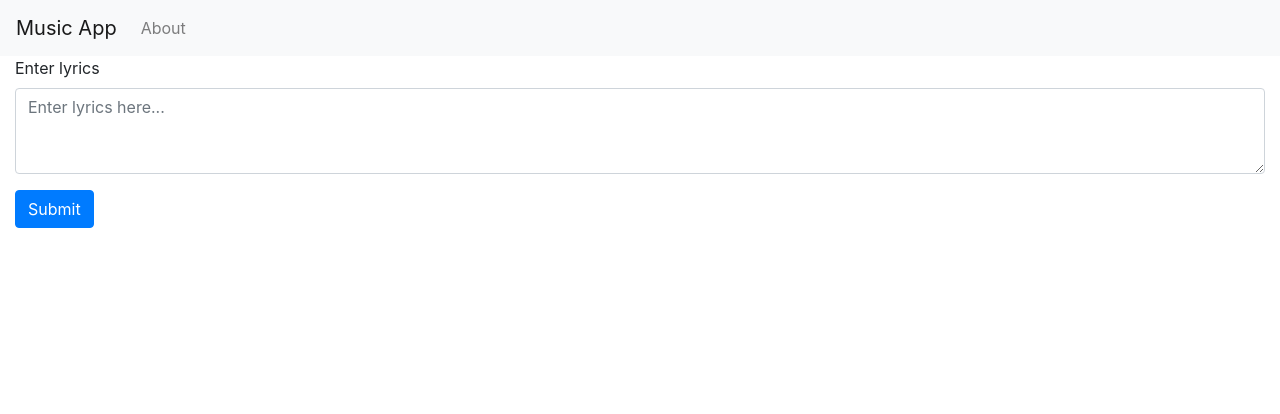
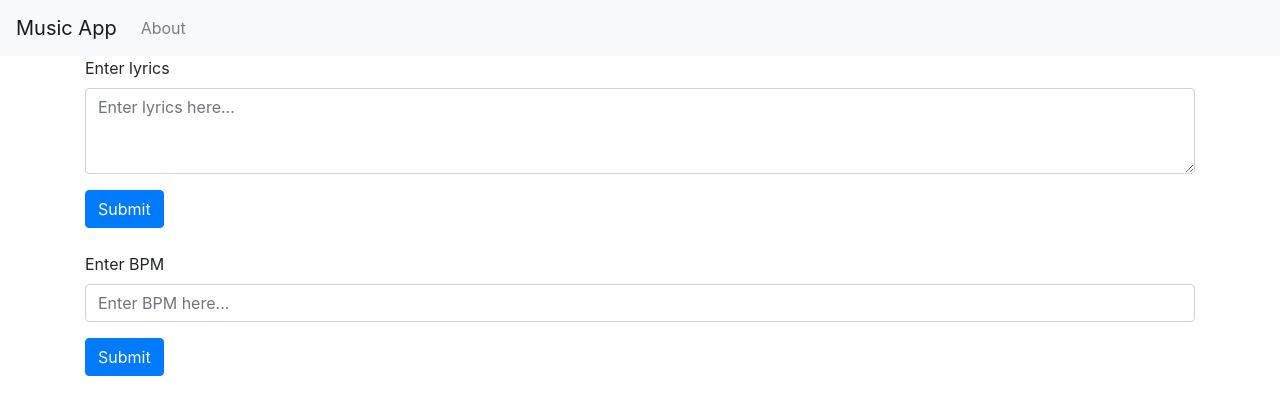
Before and after one commit to rohan7212/SongSearcher, a React (Create React App) app: page / in a window 1280 px wide. Shown: the top 414 px of the page. Built offline with nearby package versions, Linux system fonts and the light colour scheme.

Commit message:
Added input for BPM

```diff
--- a/src/App.js
+++ b/src/App.js
@@ -6,7 +6,7 @@ import { Container, Row, Col } from "react-bootstrap";
 
 function App() {
   return (
-    <Container fluid>
+    <Container>
       <Row>
         <Col>
           <MyForm></MyForm>
--- a/src/components/MyForm.js
+++ b/src/components/MyForm.js
@@ -2,7 +2,11 @@ import React, { Component } from "react";
 import { Form, Button, Card, CardDeck } from "react-bootstrap";
 import * as Musixmatch from "musixmatch-node";
 import * as albumArt from "album-art";
-//get bpm api
+
+//implement piano bpm inputer --> toggle switch
+//algorithm to compare two arrays
+//input genre
+//input time signature
 
 export default class MyForm extends Component {
   constructor(props) {
@@ -15,6 +19,7 @@ export default class MyForm extends Component {
     this.handleLyricsChange = this.handleLyricsChange.bind(this);
     this.handleSubmit = this.handleSubmit.bind(this);
     this.getAlbumArt = this.getAlbumArt.bind(this);
+    this.handleBPMSubmit = this.handleBPMSubmit.bind(this);
   }
 
   handleLyricsChange(event) {
@@ -58,6 +63,18 @@ export default class MyForm extends Component {
     return url;
   }
 
+  async handleBPMSubmit(event) {
+    event.preventDefault();
+    console.log(this.state.bpm);
+    var response = await fetch(
+      `https://api.getsongbpm.com/tempo/?api_key=faa2dcd7d5ec93022e7ef5fb1222b8ed&bpm=${this.state.bpm}`
+    );
+    var body = await response.json();
+    console.log(response);
+    console.log(body);
+    this.setState({ bpmSongArray: body });
+  }
+
   render() {
     return (
       <div>
@@ -94,6 +111,20 @@ export default class MyForm extends Component {
             </Card>
           ))}
         </CardDeck>
+        <Form onSubmit={this.handleBPMSubmit}>
+          <Form.Group controlId="exampleForm.ControlTextarea1">
+            <Form.Label>Enter BPM</Form.Label>
+            <Form.Control
+              type="number"
+              value={this.state.bpm}
+              onChange={(event) => this.setState({ bpm: event.target.value })}
+              placeholder="Enter BPM here..."
+            />
+          </Form.Group>
+          <Button variant="primary" type="submit">
+            Submit
+          </Button>
+        </Form>
       </div>
     );
   }
```
